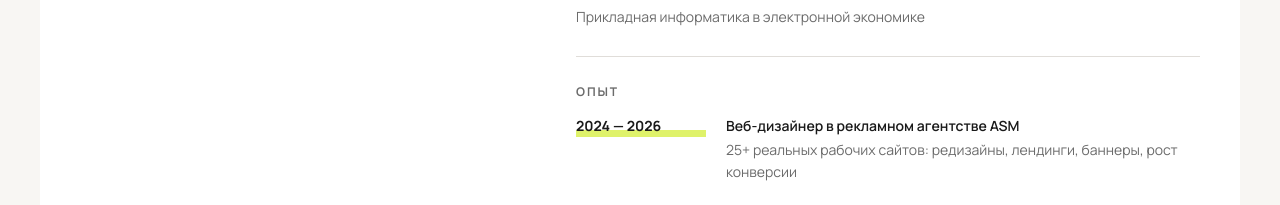
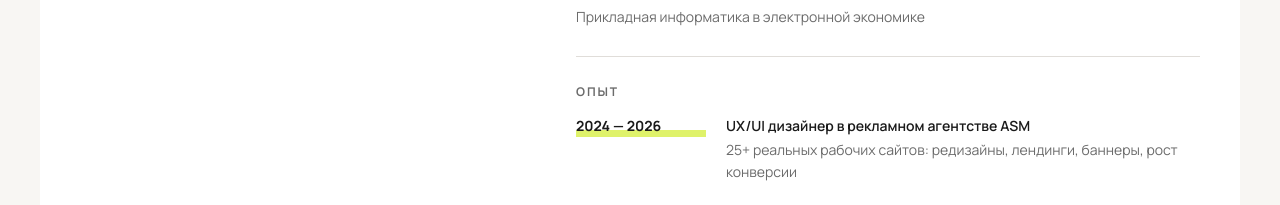
Before and after one commit to xdove18/portfolio, a React (Vite) app in the folder portfolio/: page / in a window 1280 px wide. Shown: the part 1335-1540 px from the top of the page. Built offline with nearby package versions, Linux system fonts and the light colour scheme.

Commit message:
UX/UI дизайнер в опыте работы

```diff
--- a/portfolio/src/data/site.js
+++ b/portfolio/src/data/site.js
@@ -107,7 +107,7 @@ export const site = {
     experience: [
       {
         years: "2024 — 2026",
-        title: "Веб-дизайнер в рекламном агентстве ASM",
+        title: "UX/UI дизайнер в рекламном агентстве ASM",
         text: "25+ реальных рабочих сайтов: редизайны, лендинги, баннеры, рост конверсии",
       },
       {
```
